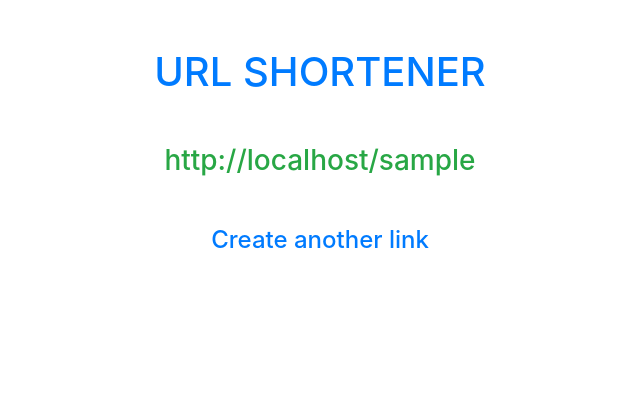
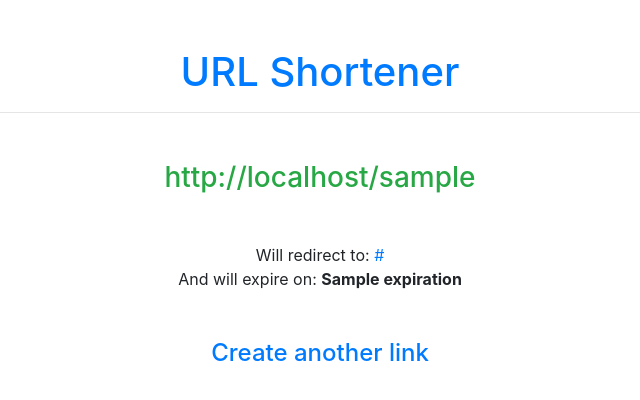
Before and after one commit to Aymane11/url-shortener, a Django app: template shortener/templates/thanks.html in a window 1280 px wide. Shown: the top 400 px of the page, without its empty margins (320-960 px from the left). Run offline with Django 3.2, Linux system fonts and the light colour scheme; the template is opened without the code that fills it: most values are stand-ins (such as "Sample title", 1, 10 or a date in 2020); some libraries are stand-ins or nearby versions.

Commit message:
update html templates

```diff
--- a/shortener/templates/404.html
+++ b/shortener/templates/404.html
@@ -3,7 +3,7 @@
 
 {% block content %}
 
-<div class="d-flex justify-content-center align-items-center" style='height: 100vh;'>
+<div class="d-flex justify-content-center align-items-center" style='height: 30vh;'>
     <h1 class="mr-3 pr-3 align-top border-right inline-block align-content-center">404</h1>
     <div class="inline-block align-middle">
         <h2 class="font-weight-normal lead" id="desc">The page you requested was not found.</h2>
--- a/shortener/templates/base.html
+++ b/shortener/templates/base.html
@@ -24,7 +24,8 @@
 			{% endfor %}
     {% endif %}
 	<p class="text-center h1 mt-5">
-        <a href={% url 'shortener:home' %}>URL SHORTENER</a>
+        <a href={% url 'shortener:home' %}>URL Shortener</a>
+		<hr>
     </p>
 	{% block content %}
 	{% endblock content %}
--- a/shortener/templates/thanks.html
+++ b/shortener/templates/thanks.html
@@ -3,8 +3,12 @@
 
 {% block content %}
     <div class="mt-5 w-50 mx-auto text-center" style="width: 200px;">
-        <p class="h3 mb-5">
-            <a href={% url 'shortener:redirect_to_website' slug %} class="text-success">{{request.scheme}}://{{request.get_host}}/{{slug}}</a>
+        <p class="mb-5">
+            <a href={% url 'shortener:redirect_to_website' slug %} class="h3 text-success">{{request.scheme}}://{{request.get_host}}/{{slug}}</a>
+            <br><br><br>
+            Will redirect to: <a href={{website}} class="text-primary">{{website}}</a>
+            <br>
+            And will expire on: <span class="font-weight-bolder">{{expiration}}</span>
         </p>
         <p class="h4 mb-5">
             <a href={% url 'shortener:home' %} class="text-primary">Create another link</a>
```
Also changed, not shown: shortener/migrations/__init__.py (deleted).
